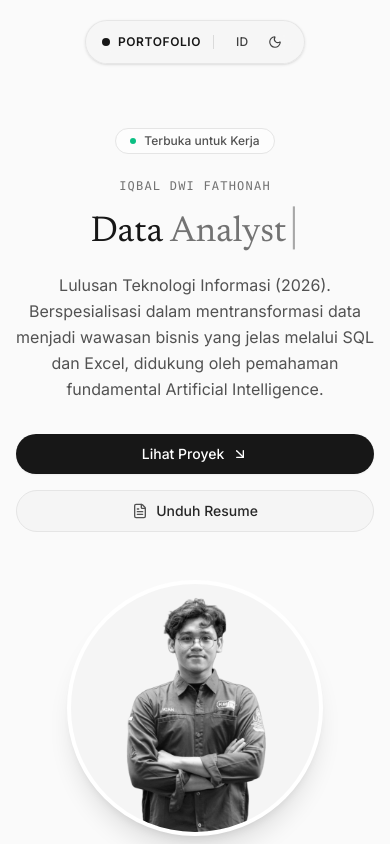
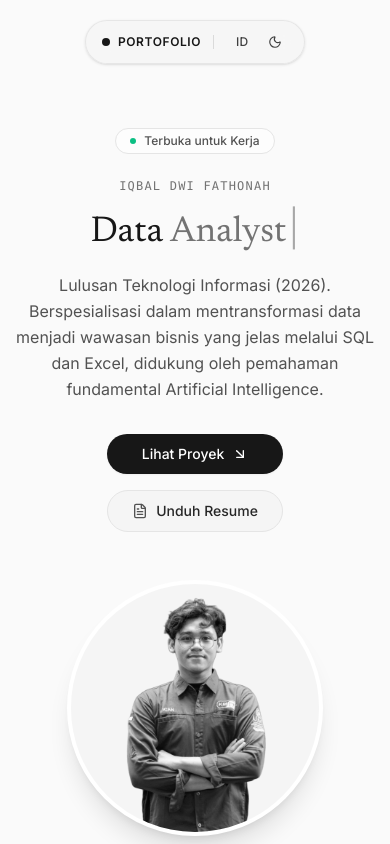
Before and after one commit to qivoradev/portofoliobyiqbal, a React (Vite) app: page / in a window 390 px wide. Shown: the top 844 px of the page. Built offline with nearby package versions, Linux system fonts and the light colour scheme; a web font is replaced by a local one.

Commit message:
style(hero): fix button width stretching on mobile view

```diff
--- a/src/App.jsx
+++ b/src/App.jsx
@@ -583,11 +583,11 @@ export default function App() {
               </p>
 
               {/* CTA Buttons */}
-              <div className="flex flex-col sm:flex-row gap-4 justify-center lg:justify-start w-full sm:w-auto">
+              <div className="flex flex-col sm:flex-row items-center justify-center lg:justify-start gap-4">
                 <a
                   href="#projects"
                   id="btn-view-projects"
-                  className="rounded-full px-6 py-2.5 bg-neutral-900 text-white hover:bg-neutral-800 dark:bg-neutral-50 dark:text-neutral-950 dark:hover:bg-neutral-200 font-medium text-sm transition-all duration-200 hover:scale-[1.02] active:scale-[0.98] inline-flex items-center justify-center gap-2 shadow-xs"
+                  className="w-full max-w-[260px] sm:w-auto rounded-full px-6 py-2.5 bg-neutral-900 text-white hover:bg-neutral-800 dark:bg-neutral-50 dark:text-neutral-950 dark:hover:bg-neutral-200 font-medium text-sm transition-all duration-200 hover:scale-[1.02] active:scale-[0.98] inline-flex items-center justify-center gap-2 shadow-xs"
                 >
                   <span>{t.hero.viewProjects}</span>
                   <ArrowDownRight className="w-4 h-4" />
@@ -596,7 +596,7 @@ export default function App() {
                 <a
                   href="#contact"
                   id="btn-download-resume"
-                  className="rounded-full px-6 py-2.5 bg-neutral-100 text-neutral-800 border border-neutral-200 hover:bg-neutral-200/80 hover:border-neutral-300 dark:bg-neutral-900 dark:text-neutral-200 dark:border-neutral-800 dark:hover:bg-neutral-800 dark:hover:border-neutral-700 font-medium text-sm transition-all duration-200 hover:scale-[1.02] active:scale-[0.98] inline-flex items-center justify-center gap-2"
+                  className="w-full max-w-[260px] sm:w-auto rounded-full px-6 py-2.5 bg-neutral-100 text-neutral-800 border border-neutral-200 hover:bg-neutral-200/80 hover:border-neutral-300 dark:bg-neutral-900 dark:text-neutral-200 dark:border-neutral-800 dark:hover:bg-neutral-800 dark:hover:border-neutral-700 font-medium text-sm transition-all duration-200 hover:scale-[1.02] active:scale-[0.98] inline-flex items-center justify-center gap-2"
                 >
                   <FileText className="w-4 h-4 text-neutral-600 dark:text-neutral-400" />
                   <span>{t.hero.downloadResume}</span>
```
